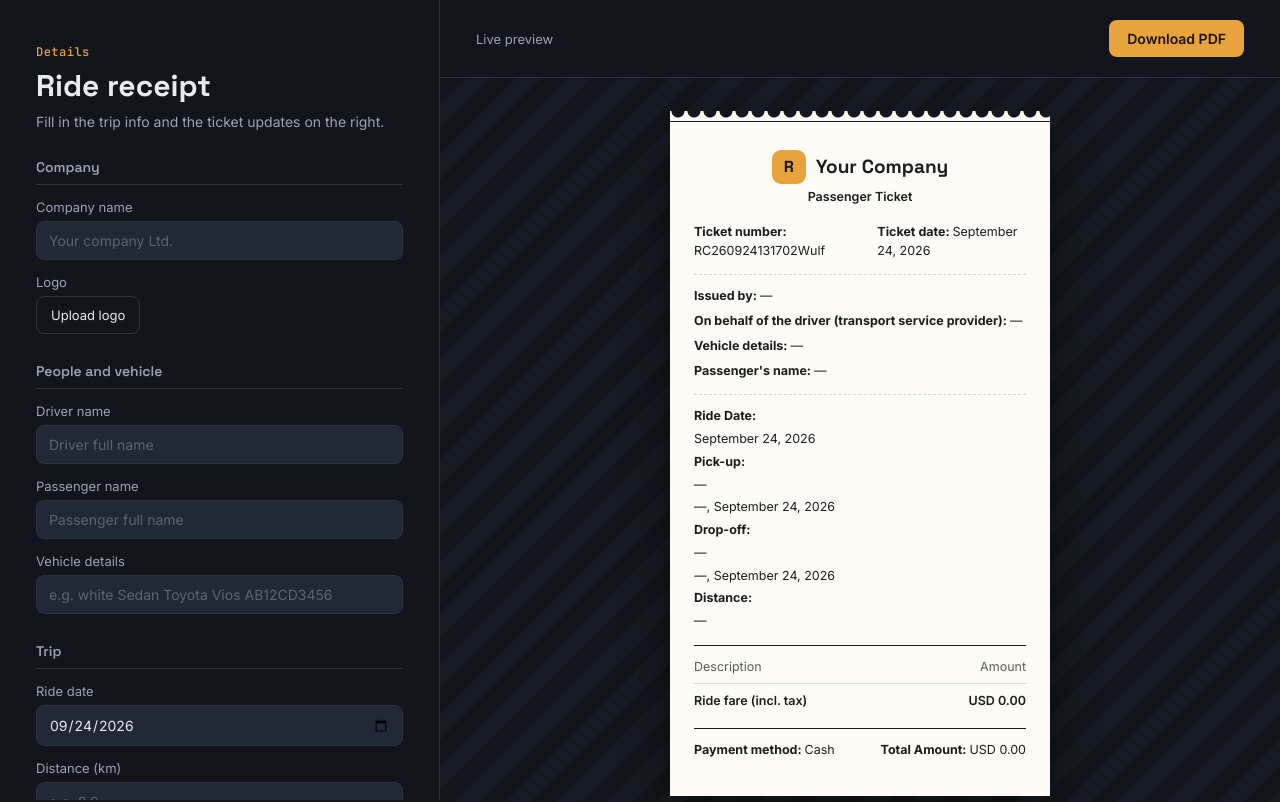
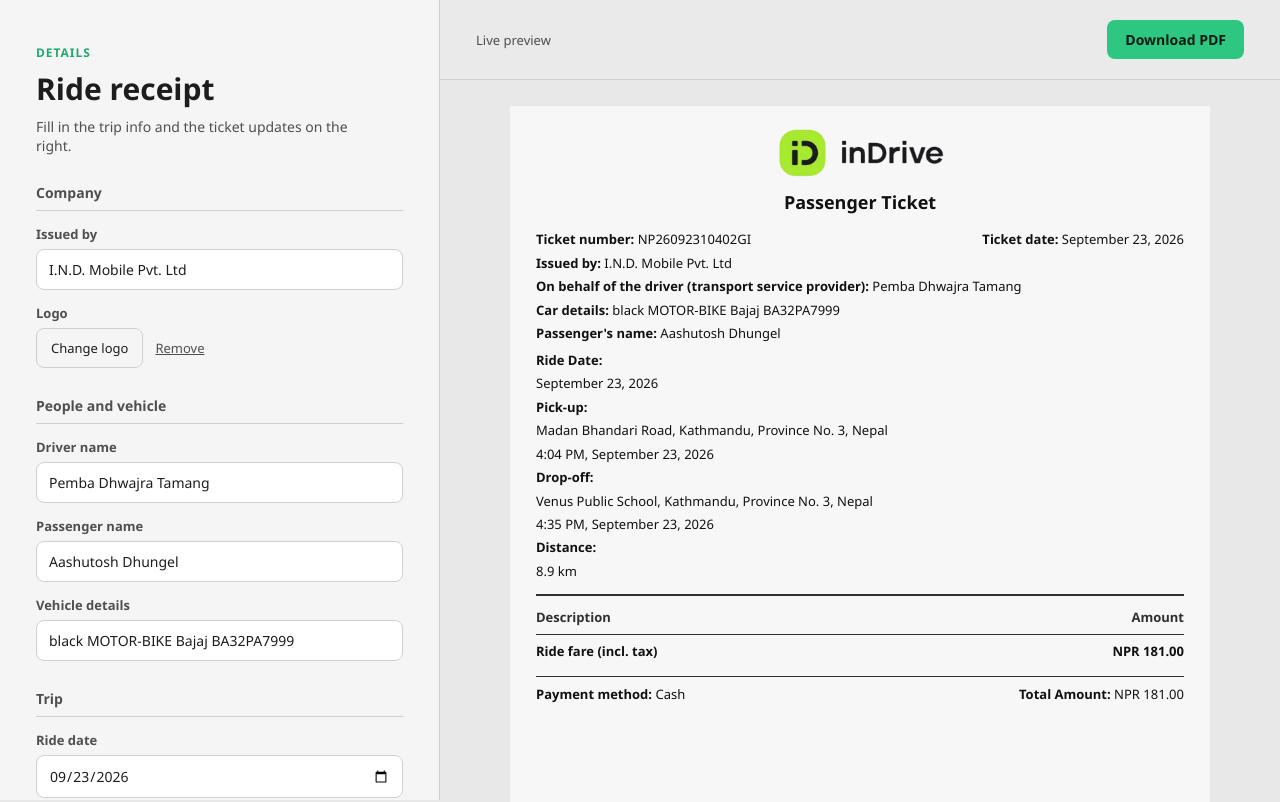
Before and after one commit to daskitta/Receipt_generator, a React (Vite) app: page / in a window 1280 px wide. Shown: the top 802 px of the page. Built offline with nearby package versions, Linux system fonts and the light colour scheme.

Commit message:
Minor changes

```diff
--- a/src/App.css
+++ b/src/App.css
@@ -1,15 +1,16 @@
 :root {
-  --ink: #12151c;
-  --panel: #1a1f29;
-  --panel-2: #212836;
-  --line: #2b3242;
-  --text: #e7eaf0;
-  --text-dim: #9aa3b2;
-  --amber: #e8a33d;
-  --amber-dim: #7a5a26;
-  --paper: #fdfbf6;
-  --paper-line: #dcd6c8;
-  --paper-text: #1d1d1d;
+  --ink: #1a1a1a;
+  --panel: #f1f1f1;
+  --panel-2: #ffffff;
+  --line: #d0d0d0;
+  --text: #1d1d1d;
+  --text-dim: #4f4f4f;
+  --green: #2ec782;
+  --green-deep: #20a96f;
+  --paper: #f7f7f7;
+  --paper-line: #2f2f2f;
+  --paper-text: #111111;
+  --page-bg: #e8e8e8;
 }
 
 * {
@@ -24,9 +25,9 @@
 
 body {
   margin: 0;
-  background: var(--ink);
+  background: var(--page-bg);
   color: var(--text);
-  font-family: 'Inter', system-ui, sans-serif;
+  font-family: 'Segoe UI', 'Arial', sans-serif;
   -webkit-font-smoothing: antialiased;
 }
 
@@ -40,6 +41,7 @@
   min-height: 100vh;
   display: grid;
   grid-template-columns: minmax(320px, 440px) 1fr;
+  background: var(--page-bg);
 }
 
 /* form side */
@@ -49,19 +51,22 @@
   overflow-y: auto;
   border-right: 1px solid var(--line);
   max-height: 100vh;
+  background: #f5f5f5;
 }
 
 .form-eyebrow {
-  font-family: 'JetBrains Mono', monospace;
   font-size: 12px;
-  letter-spacing: 0.04em;
-  color: var(--amber);
+  letter-spacing: 0.08em;
+  text-transform: uppercase;
+  color: var(--green-deep);
+  font-weight: 700;
 }
 
 .form-header h1 {
-  font-family: 'Space Grotesk', sans-serif;
   font-size: 30px;
+  font-weight: 700;
   margin: 6px 0 8px;
+  color: var(--text);
 }
 
 .form-sub {
@@ -76,9 +81,8 @@
 }
 
 .form-section h2 {
-  font-family: 'Space Grotesk', sans-serif;
   font-size: 14px;
-  font-weight: 600;
+  font-weight: 700;
   color: var(--text-dim);
   margin: 0 0 14px;
   padding-bottom: 8px;
@@ -100,6 +104,7 @@
 .field-label {
   font-size: 13px;
   color: var(--text-dim);
+  font-weight: 600;
 }
 
 .field input,
@@ -116,11 +121,11 @@
 
 .field input:focus,
 .field select:focus {
-  border-color: var(--amber);
+  border-color: var(--green);
 }
 
 .field input::placeholder {
-  color: #5b6472;
+  color: #8a8a8a;
 }
 
 .logo-picker {
@@ -141,8 +146,8 @@
 }
 
 .btn-ghost:hover {
-  border-color: var(--amber);
-  color: var(--amber);
+  border-color: var(--green);
+  color: var(--green-deep);
 }
 
 .btn-text {
@@ -178,9 +183,9 @@
 }
 
 .ticket-no-preview strong {
-  font-family: 'JetBrains Mono', monospace;
+  font-family: 'SFMono-Regular', Consolas, 'Liberation Mono', monospace;
   font-size: 15px;
-  color: var(--amber);
+  color: var(--green-deep);
   letter-spacing: 0.02em;
 }
 
@@ -190,6 +195,7 @@
   display: flex;
   flex-direction: column;
   min-height: 100vh;
+  background: var(--page-bg);
 }
 
 .preview-toolbar {
@@ -200,22 +206,23 @@
   border-bottom: 1px solid var(--line);
   font-size: 13px;
   color: var(--text-dim);
+  background: rgba(255, 255, 255, 0.08);
 }
 
 .btn-primary {
-  background: var(--amber);
-  color: #1a1204;
+  background: var(--green);
+  color: #0a1a13;
   border: none;
   padding: 10px 18px;
   border-radius: 8px;
   font-size: 14px;
-  font-weight: 600;
+  font-weight: 700;
   cursor: pointer;
   transition: filter 0.15s ease, transform 0.1s ease;
 }
 
 .btn-primary:hover {
-  filter: brightness(1.08);
+  filter: brightness(1.05);
 }
 
 .btn-primary:active {
@@ -232,83 +239,54 @@
   display: flex;
   align-items: flex-start;
   justify-content: center;
-  padding: 44px 20px 60px;
-  background: repeating-linear-gradient(
-    135deg,
-    var(--ink),
-    var(--ink) 18px,
-    #161a22 18px,
-    #161a22 36px
-  );
+  padding: 26px 0 50px;
+  background: var(--page-bg);
   overflow: auto;
 }
 
-/* the ticket itself, mirrors a printed paper receipt */
-
 .ticket {
   width: 100%;
-  max-width: 380px;
-  background: var(--paper);
+  max-width: 700px;
+  min-height: 920px;
+  background: #f7f7f7;
   color: var(--paper-text);
-  padding: 28px 24px 30px;
-  font-size: 12.5px;
-  line-height: 1.5;
-  box-shadow: 0 20px 45px rgba(0, 0, 0, 0.45);
+  padding: 18px 26px 10px;
+  font-size: 13px;
+  line-height: 1.42;
   position: relative;
-}
-
-.ticket::before {
-  content: '';
-  position: absolute;
-  top: -1px;
-  left: 0;
-  right: 0;
-  height: 10px;
-  background: radial-gradient(circle at 8px 0, transparent 6px, var(--paper) 7px) repeat-x;
-  background-size: 16px 10px;
-  transform: translateY(-100%);
+  box-shadow: none;
 }
 
 .ticket-brand {
   display: flex;
   align-items: center;
   justify-content: center;
-  gap: 10px;
-  margin-bottom: 4px;
+  margin-bottom: 8px;
 }
 
 .ticket-logo {
-  width: 34px;
-  height: 34px;
-  border-radius: 9px;
-  object-fit: cover;
-}
-
-.ticket-logo-placeholder {
-  display: flex;
-  align-items: center;
-  justify-content: center;
-  background: var(--amber);
-  color: #1a1204;
-  font-family: 'Space Grotesk', sans-serif;
-  font-weight: 700;
-  font-size: 16px;
+  width: 220px;
+  height: 58px;
+  border-radius: 10px;
+  object-fit: contain;
+  display: block;
+  background: transparent;
+  margin: 0 auto;
 }
 
 .ticket-brand-name {
-  font-family: 'Space Grotesk', sans-serif;
-  font-weight: 700;
-  font-size: 19px;
+  display: none;
 }
 
 .ticket-kind {
   text-align: center;
-  font-weight: 600;
-  margin: 0 0 16px;
+  font-weight: 700;
+  font-size: 18px;
+  margin: 0 0 12px;
 }
 
 .ticket-row {
-  margin: 0 0 6px;
+  margin: 0 0 5px;
 }
 
 .ticket-row-split {
@@ -317,47 +295,55 @@
   gap: 12px;
 }
 
+.ticket-info-header {
+  margin-bottom: 6px;
+  padding-top: 2px;
+}
+
 .ticket-label {
   font-weight: 700;
 }
 
 .ticket-block {
-  margin: 14px 0;
-  padding-top: 12px;
-  border-top: 1px dashed var(--paper-line);
+  margin: 6px 0 0;
+  padding-top: 0;
+  border-top: none;
 }
 
-.ticket-block p {
-  margin: 0 0 4px;
+.ticket-trip-block {
+  margin-top: 8px;
 }
 
 .ticket-table {
   margin-top: 14px;
-  border-top: 1px solid var(--paper-text);
+  border-top: 2px solid var(--paper-line);
   padding-top: 8px;
 }
 
 .ticket-table-row {
   display: flex;
   justify-content: space-between;
+  align-items: center;
   padding: 4px 0;
 }
 
 .ticket-table-head {
-  color: #5c5c5c;
+  color: #303030;
   border-bottom: 1px solid var(--paper-line);
-  padding-bottom: 6px;
-  margin-bottom: 4px;
+  padding-bottom: 7px;
+  margin-bottom: 3px;
+  font-weight: 700;
 }
 
 .ticket-table-item {
-  font-weight: 600;
+  font-weight: 700;
 }
 
 .ticket-total {
-  margin-top: 14px;
-  padding-top: 12px;
-  border-top: 1px solid var(--paper-text);
+  margin-top: 12px;
+  padding-top: 8px;
+  border-top: 1px solid var(--paper-line);
+  align-items: flex-end;
 }
 
 @media (max-width: 900px) {
@@ -377,7 +363,18 @@
   }
 
   .preview-stage {
-    padding: 28px 14px 40px;
+    padding: 24px 10px 36px;
+  }
+
+  .ticket {
+    max-width: 100%;
+    min-height: auto;
+    padding: 26px 18px 18px;
+  }
+
+  .ticket-row-split {
+    flex-direction: column;
+    gap: 4px;
   }
 }
 
--- a/src/App.jsx
+++ b/src/App.jsx
@@ -8,21 +8,22 @@
 const today = new Date().toISOString().slice(0, 10)
 
 const initialData = {
-  companyName: '',
-  companyLogo: null,
-  driverName: '',
-  vehicleDetails: '',
-  passengerName: '',
-  rideDate: today,
-  pickupPlace: '',
-  pickupTime: '',
-  dropoffPlace: '',
-  dropoffTime: '',
-  distance: '',
-  currency: 'USD',
-  fareAmount: '',
+  companyName: 'inDrive',
+  companyLogo: '/logo.jpg',
+  issuedBy: 'I.N.D. Mobile Pvt. Ltd',
+  driverName: 'Pemba Dhwajra Tamang',
+  vehicleDetails: 'black MOTOR-BIKE Bajaj BA32PA7999',
+  passengerName: 'Aashutosh Dhungel',
+  rideDate: '2026-09-23',
+  pickupPlace: 'Madan Bhandari Road, Kathmandu, Province No. 3, Nepal',
+  pickupTime: '16:04',
+  dropoffPlace: 'Venus Public School, Kathmandu, Province No. 3, Nepal',
+  dropoffTime: '16:35',
+  distance: '8.9',
+  currency: 'NPR',
+  fareAmount: '181.00',
   paymentMethod: 'Cash',
-  ticketNumber: generateTicketNumber('RC')
+  ticketNumber: 'NP26092310402GI'
 }
 
 export default function App() {
--- a/src/components/TicketForm.jsx
+++ b/src/components/TicketForm.jsx
@@ -36,12 +36,12 @@
       <div className="form-section">
         <h2>Company</h2>
         <div className="form-grid">
-          <Field label="Company name">
+          <Field label="Issued by">
             <input
               type="text"
-              placeholder="Your company Ltd."
-              value={data.companyName}
-              onChange={(e) => set('companyName', e.target.value)}
+              placeholder="Issuer name"
+              value={data.issuedBy}
+              onChange={(e) => set('issuedBy', e.target.value)}
             />
           </Field>
           <Field label="Logo">
--- a/src/components/TicketPreview.jsx
+++ b/src/components/TicketPreview.jsx
@@ -27,19 +27,17 @@
         {d.companyLogo ? (
           <img src={d.companyLogo} alt="logo" className="ticket-logo" />
         ) : (
-          <div className="ticket-logo ticket-logo-placeholder">
-            {(d.companyName || 'R').charAt(0).toUpperCase()}
-          </div>
+          <img src="/logo.jpg" alt="logo" className="ticket-logo" />
         )}
-        <span className="ticket-brand-name">{d.companyName || 'Your Company'}</span>
+        <span className="ticket-brand-name">{d.companyName || 'inDrive'}</span>
       </div>
 
       <p className="ticket-kind">Passenger Ticket</p>
 
-      <div className="ticket-row ticket-row-split">
+      <div className="ticket-row ticket-row-split ticket-info-header">
         <div>
           <span className="ticket-label">Ticket number: </span>
-          <span>{d.ticketNumber}</span>
+          <span>{d.ticketNumber || '—'}</span>
         </div>
         <div>
           <span className="ticket-label">Ticket date: </span>
@@ -50,14 +48,14 @@
       <div className="ticket-block">
         <div className="ticket-row">
           <span className="ticket-label">Issued by: </span>
-          <span>{d.companyName || '—'}</span>
+          <span>{d.issuedBy || d.companyName || '—'}</span>
         </div>
         <div className="ticket-row">
           <span className="ticket-label">On behalf of the driver (transport service provider): </span>
           <span>{d.driverName || '—'}</span>
         </div>
         <div className="ticket-row">
-          <span className="ticket-label">Vehicle details: </span>
+          <span className="ticket-label">Car details: </span>
           <span>{d.vehicleDetails || '—'}</span>
         </div>
         <div className="ticket-row">
@@ -66,20 +64,28 @@
         </div>
       </div>
 
-      <div className="ticket-block">
-        <p className="ticket-label">Ride Date:</p>
-        <p>{rideDateLabel}</p>
+      <div className="ticket-block ticket-trip-block">
+        <div className="ticket-row">
+          <span className="ticket-label">Ride Date:</span>
+        </div>
+        <div className="ticket-row">{rideDateLabel}</div>
 
-        <p className="ticket-label">Pick-up:</p>
-        <p>{d.pickupPlace || '—'}</p>
-        <p>{formatTime(d.pickupTime)}, {rideDateLabel}</p>
+        <div className="ticket-row">
+          <span className="ticket-label">Pick-up:</span>
+        </div>
+        <div className="ticket-row">{d.pickupPlace || '—'}</div>
+        <div className="ticket-row">{formatTime(d.pickupTime)}, {rideDateLabel}</div>
 
-        <p className="ticket-label">Drop-off:</p>
-        <p>{d.dropoffPlace || '—'}</p>
-        <p>{formatTime(d.dropoffTime)}, {rideDateLabel}</p>
+        <div className="ticket-row">
+          <span className="ticket-label">Drop-off:</span>
+        </div>
+        <div className="ticket-row">{d.dropoffPlace || '—'}</div>
+        <div className="ticket-row">{formatTime(d.dropoffTime)}, {rideDateLabel}</div>
 
-        <p className="ticket-label">Distance:</p>
-        <p>{d.distance ? `${d.distance} km` : '—'}</p>
+        <div className="ticket-row">
+          <span className="ticket-label">Distance:</span>
+        </div>
+        <div className="ticket-row">{d.distance ? `${d.distance} km` : '—'}</div>
       </div>
 
       <div className="ticket-table">
@@ -96,7 +102,7 @@
       <div className="ticket-row ticket-row-split ticket-total">
         <div>
           <span className="ticket-label">Payment method: </span>
-          <span>{d.paymentMethod}</span>
+          <span>{d.paymentMethod || 'Cash'}</span>
         </div>
         <div>
           <span className="ticket-label">Total Amount: </span>
```
Also changed, not shown: public/logo.jpg (added).
